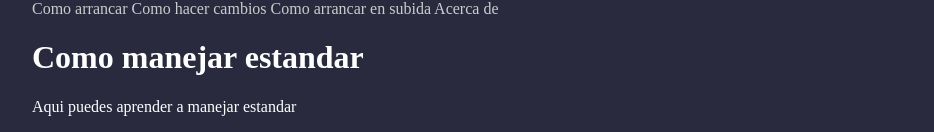
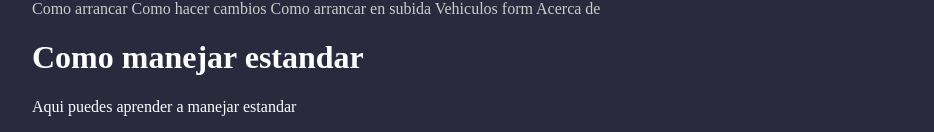
Before and after one commit to RubenAcosta224/Pagina-html, a plain HTML site: page index.html in a window 1280 px wide. Shown: the top 132 px of the page, without its empty margins (160-1094 px from the left). Drawn offline with Linux system fonts and the light colour scheme.

Commit message:
Update index.html

```diff
--- a/index.html
+++ b/index.html
@@ -11,7 +11,8 @@
       <a href="./paginas/1arrcancar.html">Como arrancar</a>
       <a href="./paginas/2hacerCambios.html">Como hacer cambios</a>
       <a href="./paginas/3arrancarEnSubida.html">Como arrancar en subida</a>
-      <a href="./paginas/cuatro.html"></a>
+      <a href="./paginas/cuatro.html">Vehiculos</a>
+      <a href="./paginas/form.html">form</a>
       <a href="./paginas/about.html">Acerca de</a>
     </nav>
     <head>
```
